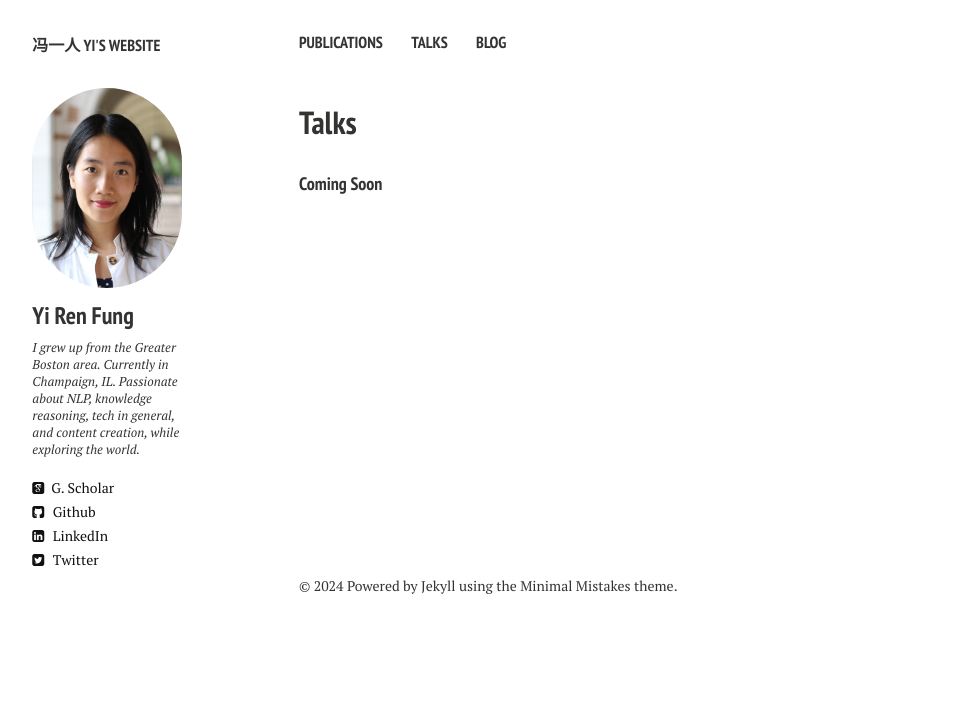
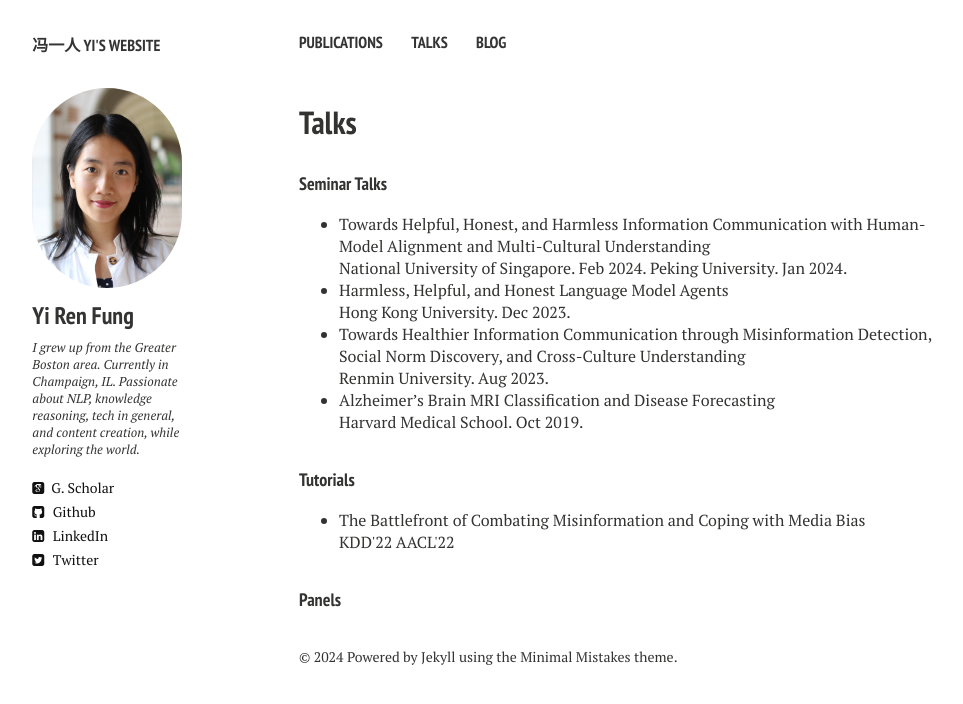
Before and after one commit to yrf1/yrf1.github.io, a Jekyll site: the page built from talks.md, in a window 1280 px wide. Shown: the top 704 px of the page, without its empty margins (21-984 px from the left). Built offline with Jekyll 4.4.1, drawn with Linux system fonts in a browser that asks for light colours; nearby versions of some CDN libraries.

Commit message:
update webpage

```diff
--- a/_layouts/talks.html
+++ b/_layouts/talks.html
@@ -39,7 +39,25 @@
     <div class="article-wrap">
       {{ content }}
 
-<h4 style="margin-bottom:0px;padding-top:10px;">Coming Soon</h4>
+<h4 style="margin-bottom:0px;padding-top:10px;">Seminar Talks</h4>
+<ul>
+  <li>Towards Helpful, Honest, and Harmless Information Communication with Human-Model Alignment and Multi-Cultural Understanding</li>
+  National University of Singapore. Feb 2024.
+  Peking University. Jan 2024.
+  <li>Harmless, Helpful, and Honest Language Model Agents</li>
+  Hong Kong University. Dec 2023.
+  <li>Towards Healthier Information Communication through Misinformation Detection, Social Norm Discovery, and Cross-Culture Understanding</li>
+  Renmin University. Aug 2023.
+  <li>Alzheimer’s Brain MRI Classification and Disease Forecasting</li>
+  Harvard Medical School. Oct 2019.
+</ul>
+<h4 style="margin-bottom:0px;padding-top:10px;">Tutorials</h4>
+<ul>
+  <li>The Battlefront of Combating Misinformation and Coping with Media Bias</li>
+  KDD'22
+  AACL'22
+</ul>
+<h4 style="margin-bottom:0px;padding-top:10px;">Panels</h4>
 
 
 </div><!-- /.article-wrap -->
```
